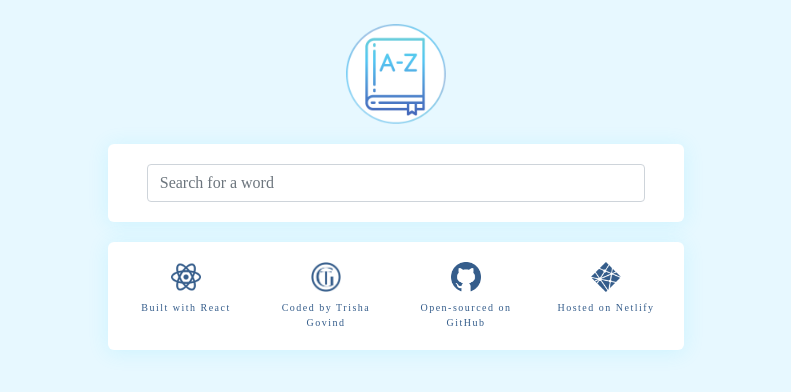
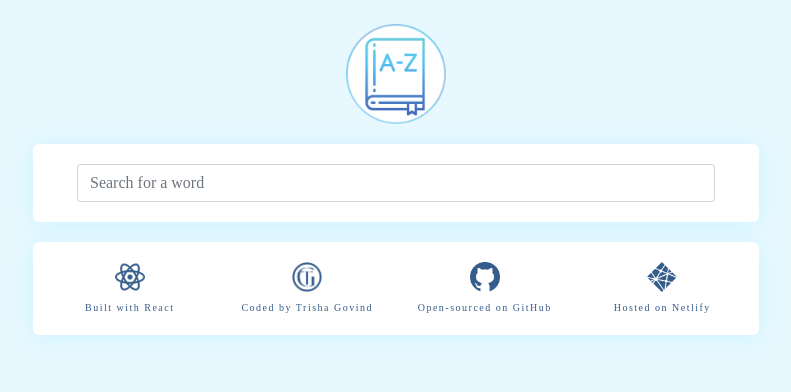
Before and after one commit to TrishaGovind/dictionary-project, a React (Create React App) app: page / in a window 1280 px wide. Shown: the top 392 px of the page, without its empty margins (244-1035 px from the left). Built offline with nearby package versions, Linux system fonts and the light colour scheme; no server answers; a web font is replaced by a local one.

Commit message:
Update App.css

```diff
--- a/src/App.css
+++ b/src/App.css
@@ -14,7 +14,7 @@ body {
 
 .App .container {
   min-width: 350px;
-  max-width: 600px;
+  max-width: 750px;
 }
 
 footer {
```
